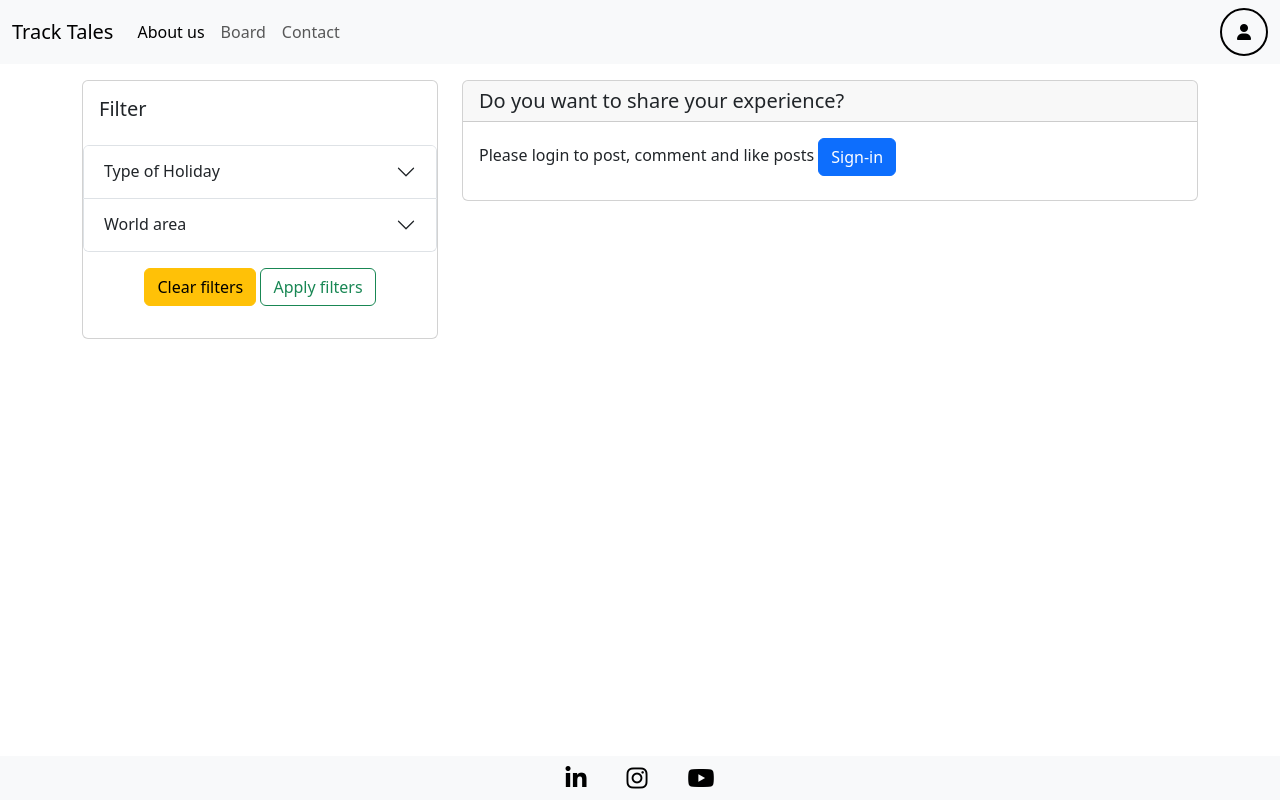
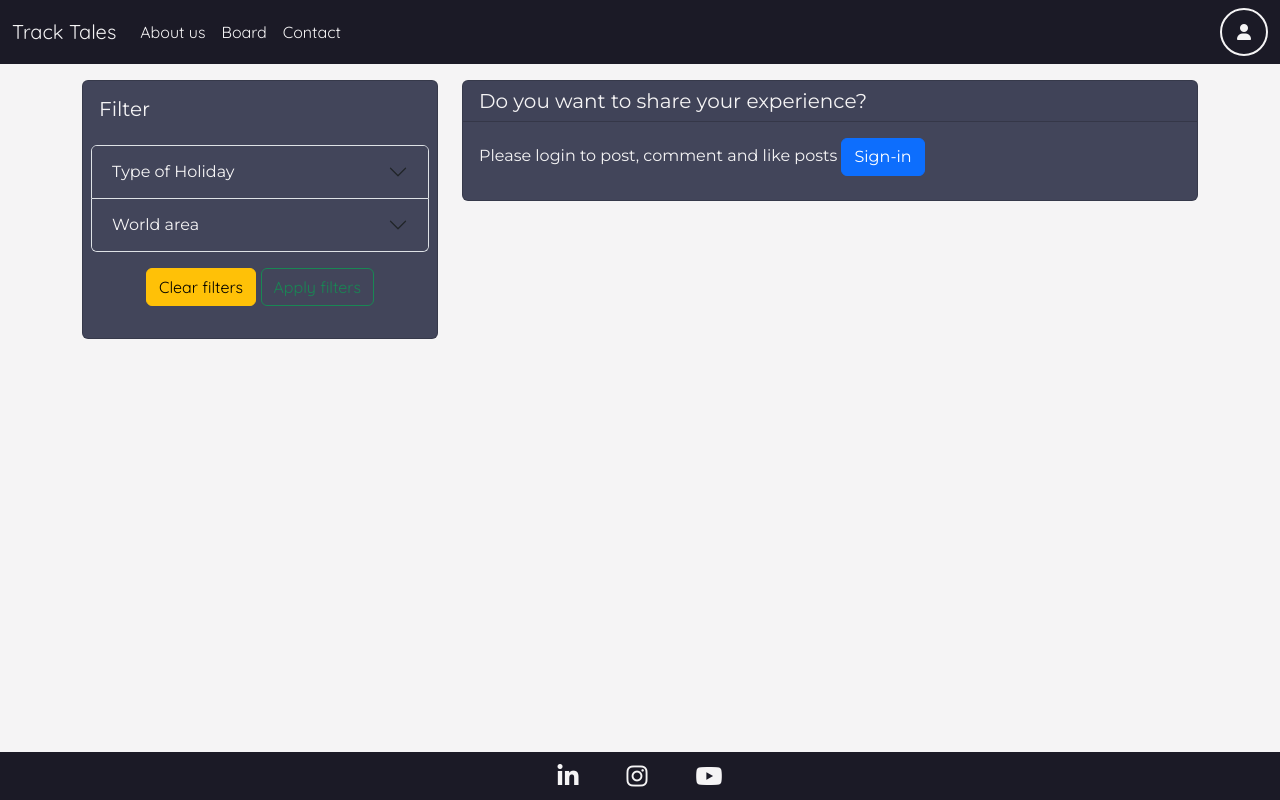
Before and after one commit to juanovt10/tracktales-blog, a Django app: page /board/ in a window 1280 px wide. Run offline with Django 4.2, Linux system fonts and the light colour scheme; data that the repository does not hold is empty; some libraries are stand-ins or nearby versions.

Commit message:
Start applying color palette

```diff
--- a/static/css/style.css
+++ b/static/css/style.css
@@ -1,13 +1,16 @@
+@import url('https://fonts.googleapis.com/css2?family=Montserrat&family=Quicksand&display=swap');
+
+/* General styling */
 body {
-    color: #000;
+    font-family: "Quicksand", "sans-serif";
+    background-color: #F5F4F5;
 }
 
-.menu {
-    position: fixed;
-    width: 100%;
-    top: 0;
-    z-index: 1000;
+h1, h2, h3, h4, h5, h6 {
+    font-family: "Montserrat", "sans-serif";
 }
+
+
 
 /* -- index styling -- */
 
@@ -20,6 +23,39 @@ body {
 }
 
 /* -- navbar styling -- */
+
+.menu {
+    position: fixed;
+    width: 100%;
+    top: 0;
+    z-index: 1000;
+}
+
+.nav-item ul, .menu {
+    background-color: #1B1A26;
+}
+
+.navbar-brand,
+.navbar-nav .nav-link,
+.nav-item a,
+.dropdown-menu .dropdown-item {
+    color: #F5F4F5;
+    transition: all .3s ease;
+}
+
+.navbar-brand:hover,
+.nav-link:hover,
+.dropdown-menu a:hover {
+    color: #478FAB;
+}
+
+.nav-link:focus {
+    color: #478FAB;
+}
+
+.dropdown-menu a:hover {
+    background-color: #1B1A26;
+}
 
 .navbar-text a {
     display: inline-block;
@@ -36,6 +72,8 @@ body {
 .footer {
     display: flex;
     flex-direction: row;
+    color: #F5F4F5;
+    background-color: #1B1A26;
 }
 
 .social-media {
@@ -48,15 +86,38 @@ body {
     text-decoration: none;
     font-size: 150%;
     font-weight: 500;
-    margin: 10px 20px;
+    padding: 0.75rem 0.75rem;
+    margin: 0 0.75rem;
     color: inherit;
+    transition: all .3s ease;
+}
+
+.social-media a:hover {
+    background-color: #42455A;
 }
 
 /* about us styling */
 
 .about-us-container {
-    margin-top: 4.5rem;
-    margin-bottom: 4rem;
+    position: absolute;
+    top: 50%;
+    left: 50%;
+    transform: translate(-50%, -50%);
+    /* Optionally, you can add a maximum width or other styles */
+    width: 100%;
+    padding: 20px;
+    box-sizing: border-box;
+    color: #1B1A26;
+}
+
+@media (max-width: 576px) {
+    .about-us-container {
+        position: relative; /* Change to relative positioning for smaller screens */
+        top: auto;
+        left: auto;
+        transform: none;
+        margin: 4rem 0;
+    }
 }
 
 /* contactus styling */
@@ -64,6 +125,11 @@ body {
 .contact-us-container {
     margin-top: 5rem;
     margin-bottom: 4rem;
+}
+
+.card {
+    background-color: #42455A;
+    color: #F5F4F5;
 }
 
 /* -- board page styling -- */
@@ -77,6 +143,17 @@ body {
     position: sticky;
     overflow-y: auto;
     top: 80px;
+}
+
+.accordion-item,
+.accordion-button,
+.accordion-button:not(.collapsed) {
+    color:#F5F4F5;
+    background-color: #42455A;
+}
+
+.accordion-button.collapse::after {
+    color: #F5F4F5;
 }
 
 textarea {
--- a/static/js/script.js
+++ b/static/js/script.js
@@ -4,14 +4,6 @@ $(document).ready(function () {
         let postId = $(this).data("post-id");
         $(".user-comment-area[data-post-id='" + postId + "']").toggle();
     });
-
-
-    $(".display-like-btn").on("click", function () {
-        let postId = $(this).data("post-id");
-        $(".user-like-msg[data-post-id='" + postId + "']").toggle();
-    });
-
-
 
     // This submits triggers the delete post modal
     $(".delete-post-btn").on("click", function () {
--- a/templates/base.html
+++ b/templates/base.html
@@ -17,7 +17,7 @@
 </head>
 
 <body>
-    <nav class="menu navbar navbar-expand-sm bg-body-tertiary">
+    <nav class="navbar navbar-expand-sm menu">
         <div class="container-fluid">
             <a class="navbar-brand" href="{% url 'index' %}">Track Tales</a>
             <button class="navbar-toggler" type="button" data-bs-toggle="collapse" data-bs-target="#navbarText"
@@ -27,7 +27,7 @@
               <div class="collapse navbar-collapse" id="navbarText">
                   <ul class="navbar-nav me-auto mb-lg-0">
                       <li class="nav-item">
-                          <a class="nav-link active" aria-current="page" href="{% url 'about_us' %}">
+                          <a class="nav-link" aria-current="page" href="{% url 'about_us' %}">
                               About us
                           </a>
                       </li>
@@ -56,18 +56,6 @@
                               <li><a class="dropdown-item" href="{% url 'account_login' %}">Login</a></li>
                           {% endif %}
                       </ul>
-
-                      <!-- {% if user.is_authenticated %}
-
-
-                      <a class="nav-link" href="{% url 'account_logout' %}">Logout</a>
-
-                      {% else %}
-
-                      <a class="nav-link" href="{% url 'account_signup' %}">Sign-up</a>
-                      <a class="nav-link" href="{% url 'account_login' %}">Login</a>
-
-                    {% endif %} -->
                   </span>
               </div>
         </div>
@@ -79,7 +67,7 @@
       {% endblock content %}
     </main>
 
-    <footer class="footer bg-light fixed-bottom">
+    <footer class="footer fixed-bottom">
         <div class="container">
             <div class="social-media">
                 <a href="https://www.linkedin.com/" target="_blank">
@@ -95,7 +83,6 @@
         </div>
     </footer>
 
-
     <script src="{% static 'js/script.js'%}"> </script>
     <script src="https://kit.fontawesome.com/3156a2e938.js" crossorigin="anonymous"></script>
 </body>
--- a/templates/board.html
+++ b/templates/board.html
@@ -48,7 +48,7 @@
                     <div class="card-body">
                         <h5 class="card-title text-left">Filter</h5>
                     </div>
-                    <div class="accordion" id="accordionPanelsStayOpenExample">
+                    <div class="accordion px-2" id="accordionPanelsStayOpenExample">
                         <div class="accordion-item">
                             <h2 class="accordion-header">
                                 <button class="accordion-button collapsed" type="button" data-bs-toggle="collapse"
@@ -210,7 +210,7 @@
 
                         <input type="hidden" name="blogpost_id_like" value="{{post.slug}}">
                         <button type="submit" class="btn btn-outline-danger">
-                                {% if post|user_liked_post:request.user %}
+                            {% if post|user_liked_post:request.user %}
                             <i class="fa-solid fa-heart"></i>
                             {% else %}
                             <i class="fa-regular fa-heart"></i>
```
